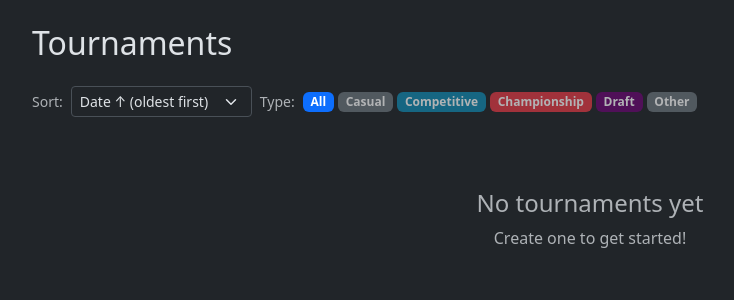
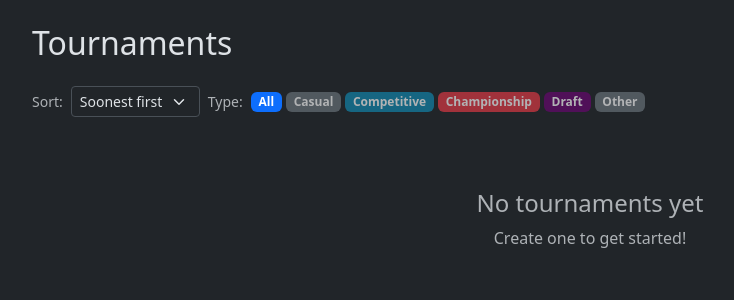
Before and after one commit to Yunaido/Tournament, a Django app: page /?sort=date_asc in a window 1280 px wide. Shown: the part 75-375 px from the top of the page, without its empty margins (50-784 px from the left). Run offline with Django 5.2, Linux system fonts and the light colour scheme; data comes from the database, SQL or seed files in the repository; data that the repository does not hold is empty; some libraries are stand-ins or nearby versions.

Commit message:
feat: default sort to soonest first, rename sort labels
- Change default tournament sort from date_desc to date_asc
- Rename sort labels: 'Soonest first' / 'Latest first'

```diff
--- a/templates/tournaments/list.html
+++ b/templates/tournaments/list.html
@@ -13,8 +13,8 @@
     <div class="d-flex align-items-center gap-2">
         <label class="text-muted small mb-0" for="sort-select">Sort:</label>
         <select id="sort-select" class="form-select form-select-sm w-auto">
-            <option value="date_desc" {% if current_sort == "date_desc" %}selected{% endif %}>Date ↓ (newest first)</option>
-            <option value="date_asc" {% if current_sort == "date_asc" %}selected{% endif %}>Date ↑ (oldest first)</option>
+            <option value="date_asc" {% if current_sort == "date_asc" %}selected{% endif %}>Soonest first</option>
+            <option value="date_desc" {% if current_sort == "date_desc" %}selected{% endif %}>Latest first</option>
             <option value="name_asc" {% if current_sort == "name_asc" %}selected{% endif %}>Name A → Z</option>
             <option value="name_desc" {% if current_sort == "name_desc" %}selected{% endif %}>Name Z → A</option>
         </select>
--- a/tournaments/views.py
+++ b/tournaments/views.py
@@ -19,8 +19,8 @@ def tournament_list(request):
         "name_asc": "name",
         "name_desc": "-name",
     }
-    sort = request.GET.get("sort", "date_desc")
-    order_by = _sort_map.get(sort, "-date")
+    sort = request.GET.get("sort", "date_asc")
+    order_by = _sort_map.get(sort, "date")
     event_type_id = request.GET.get("type", "")
 
     qs = Tournament.objects.select_related("event_type", "created_by__profile")
```
